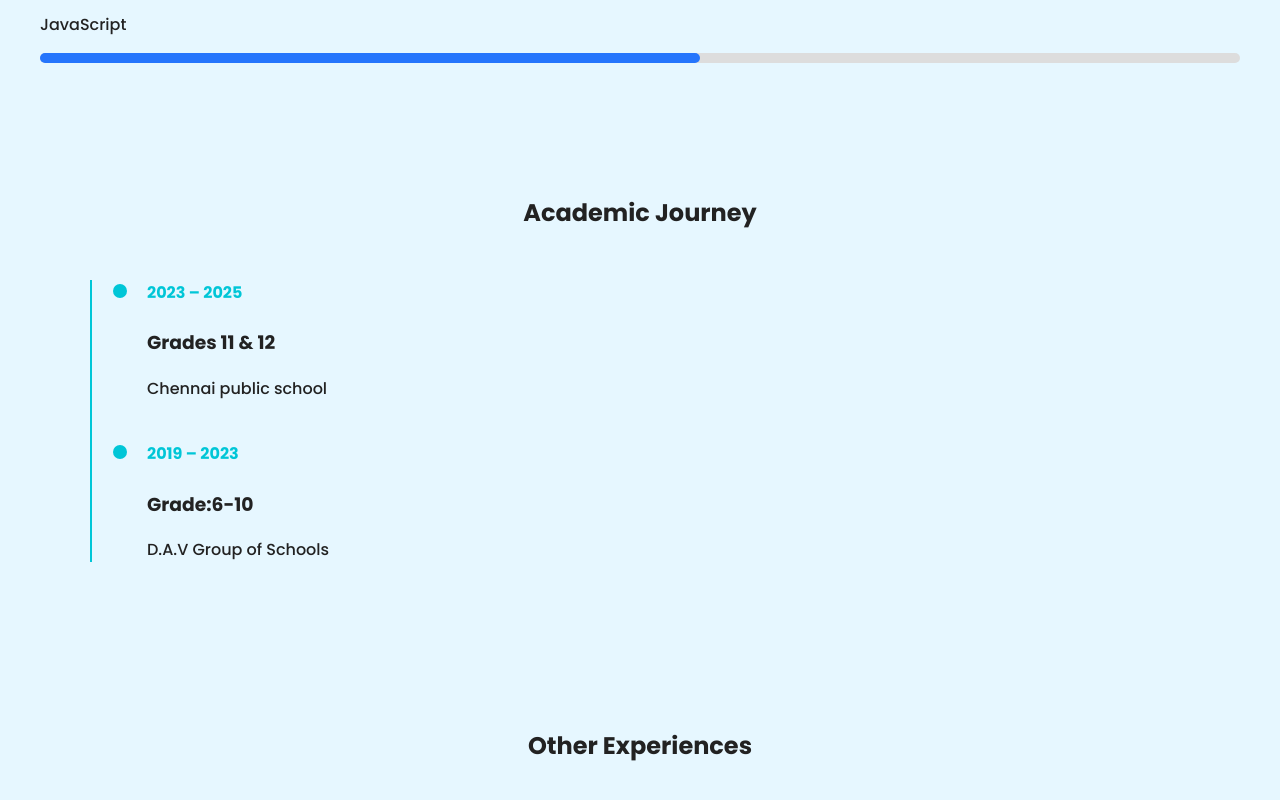
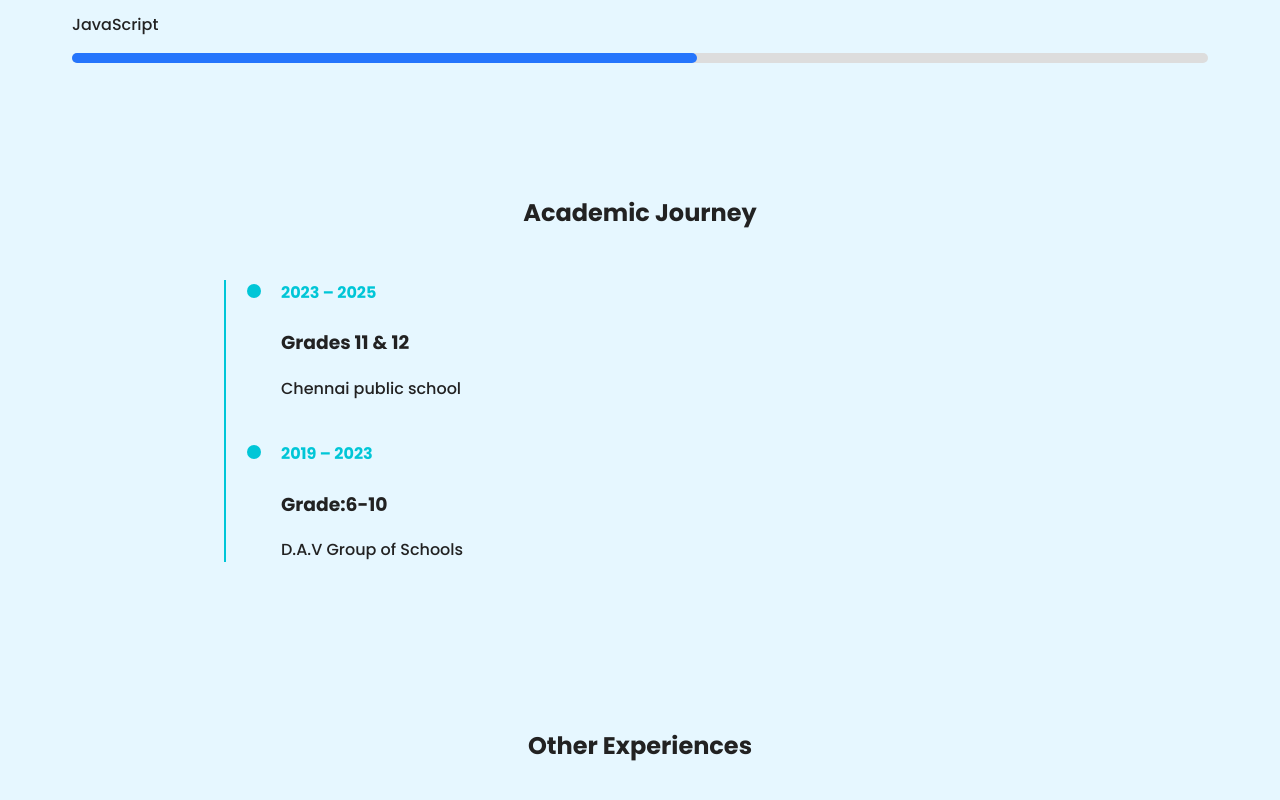
Before and after one commit to TK1517/thirusakthivel.github.io, a plain HTML site: page index.html in a window 1280 px wide. Shown: the part 1060-1860 px from the top of the page. Drawn offline with nearby package versions, Linux system fonts and the light colour scheme.

Commit message:
Update style.css

```diff
--- a/style.css
+++ b/style.css
@@ -74,7 +74,9 @@ nav {
   flex-direction: column;
   align-items: center;
   text-align: center;
-  padding: 4rem 1rem;
+  padding: 4rem 4rem;
+  max-width: 1200px;
+  margin: 0 auto;
 }
 
 .profile-img {
@@ -105,7 +107,9 @@ nav {
 }
 
 section {
-  padding: 3rem 2rem;
+  padding: 3rem 4rem;
+  max-width: 1200px;
+  margin: 0 auto;
 }
 
 h2 {
@@ -132,9 +136,10 @@ h2 {
 
 .timeline {
   position: relative;
-  margin: 50px;
+  margin: 50px auto;
   padding-left: 30px;
   border-left: 2px solid #00c6d7; /* Vertical line */
+  max-width: 800px;
 }
 
 .timeline-item {
```
